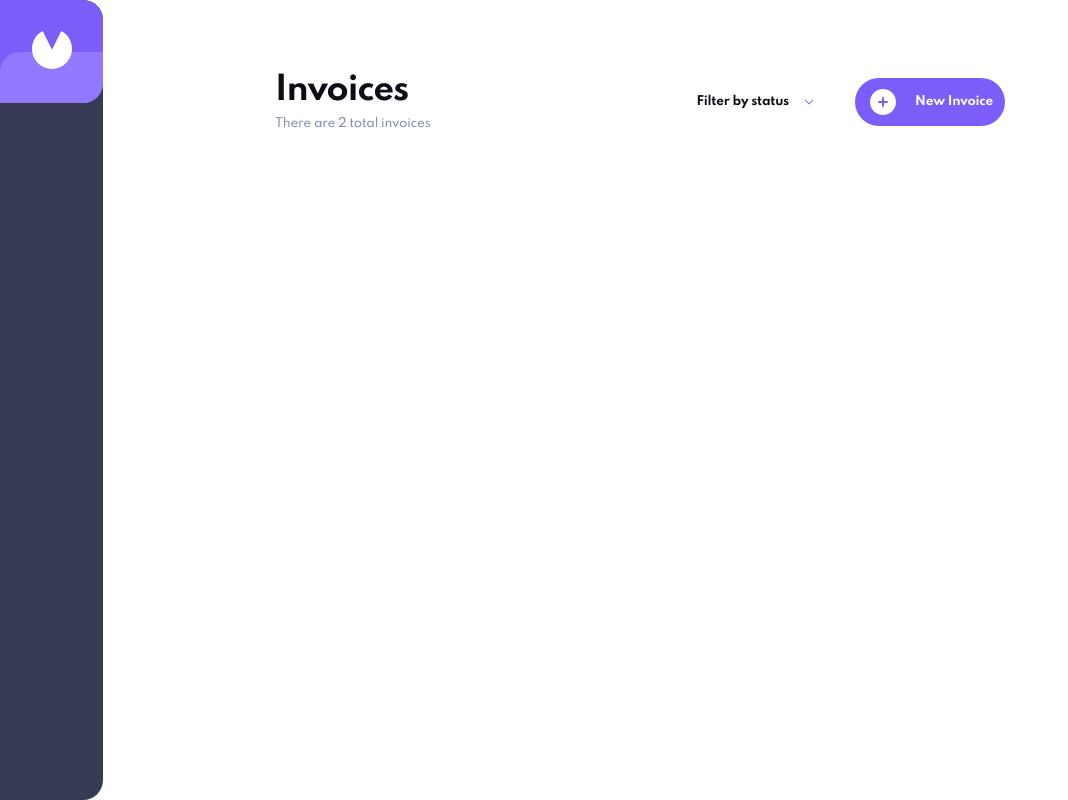
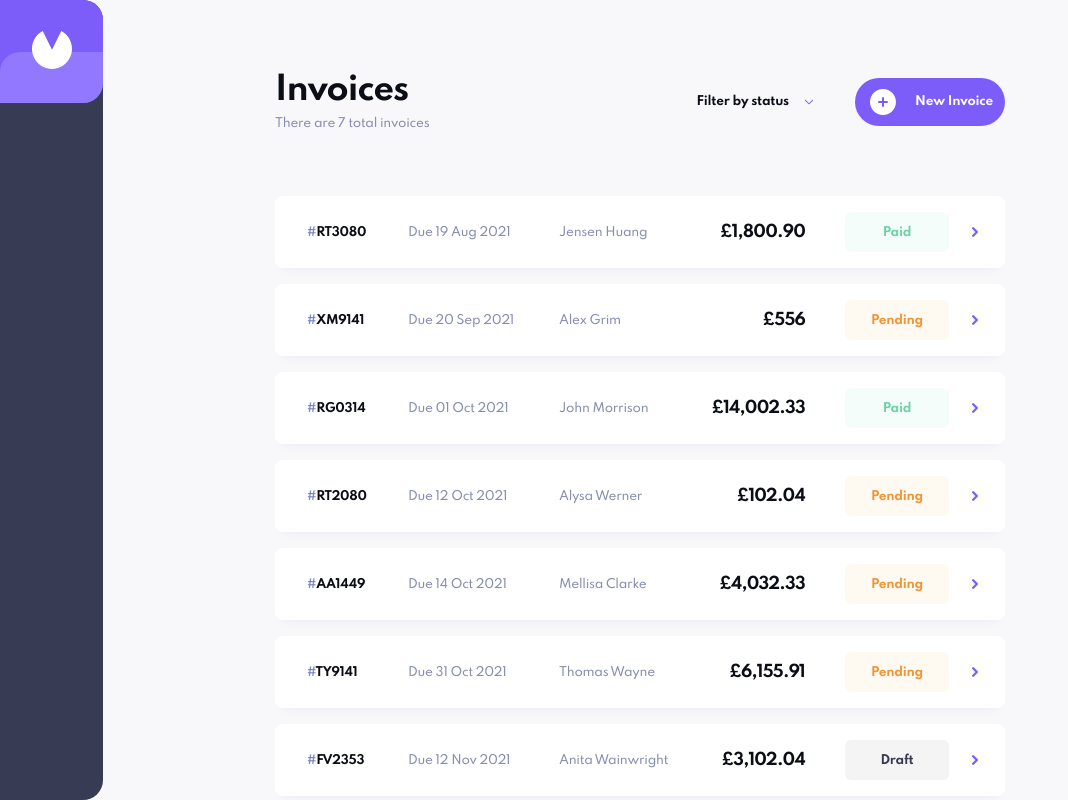
Before and after one commit to sohhamm/invoice-app, a React (Vite) app in the folder client/: page / in a window 1280 px wide. Shown: the whole page, without its empty margins (0-1068 px from the left). Built offline with nearby package versions, Linux system fonts and the light colour scheme.

Commit message:
feat(client): invoice component

```diff
--- a/client/package.json
+++ b/client/package.json
@@ -15,6 +15,7 @@
     "@radix-ui/react-dropdown-menu": "^2.0.2",
     "@tanstack/react-query": "^4.24.9",
     "clsx": "^1.2.1",
+    "date-fns": "^2.29.3",
     "react": "^18.2.0",
     "react-dom": "^18.2.0",
     "react-error-boundary": "^3.1.4",
--- /dev/null
+++ b/client/src/components/invoice/Invoice.tsx
@@ -0,0 +1,47 @@
+import * as React from 'react'
+import clsx from 'clsx'
+import classes from './invoice.module.css'
+import {format} from 'date-fns'
+import {HiChevronRight} from 'react-icons/hi2'
+import {currencyFormatter} from '@/utils'
+import type {IInvoice} from '@/types'
+
+interface InvoiceProps {
+  invoice: IInvoice
+}
+
+export default function Invoice({invoice}: InvoiceProps) {
+  return (
+    <div className={classes.box}>
+      <div className={classes.leftBox}>
+        <div className={classes.id}>
+          <span>#</span>
+          {invoice.id}
+        </div>
+
+        <div className={classes.due}>Due {format(new Date(invoice.paymentDue), 'dd MMM yyyy')}</div>
+
+        <div className={classes.client}>{invoice.clientName}</div>
+      </div>
+
+      <div className={classes.rightBox}>
+        <div className={classes.price}>{currencyFormatter({amount: invoice.total})}</div>
+
+        <div className={classes.flexer}>
+          <div
+            className={clsx(
+              classes.tag,
+              invoice.status === 'draft' && classes.tagDraft,
+              invoice.status === 'pending' && classes.tagPending,
+              invoice.status === 'paid' && classes.tagPaid,
+            )}
+          >
+            {invoice.status}
+          </div>
+
+          <HiChevronRight color='#7C5DFA' size={12} strokeWidth={3} />
+        </div>
+      </div>
+    </div>
+  )
+}
--- /dev/null
+++ b/client/src/components/invoice/index.ts
@@ -0,0 +1 @@
+export {default} from './Invoice'
--- /dev/null
+++ b/client/src/components/invoice/invoice.module.css
@@ -0,0 +1,96 @@
+.box {
+  display: flex;
+  align-items: center;
+  justify-content: space-between;
+  height: 72px;
+  padding-left: 32px;
+  padding-right: 24px;
+
+  font-size: 12px;
+  line-height: 15px;
+  letter-spacing: -0.25px;
+  font-weight: 700;
+
+  background-color: var(--inv-bg);
+
+  box-shadow: 0px 10px 10px -10px rgba(72, 84, 159, 0.100397);
+  border-radius: 8px;
+}
+
+.box:hover {
+  border: 1px solid #7c5dfa;
+  cursor: pointer;
+}
+
+.leftBox {
+  display: flex;
+  align-items: center;
+  column-gap: 41px;
+}
+
+.rightBox {
+  display: flex;
+  align-items: center;
+  column-gap: 40px;
+}
+
+.id {
+  color: #0c0e16;
+  min-width: 60px;
+}
+
+.id > span {
+  color: #7e88c3;
+}
+
+.due,
+.client {
+  color: #888eb0;
+  font-weight: 500;
+  min-width: 110px;
+}
+
+.price {
+  font-size: 16px;
+  line-height: 24px;
+  letter-spacing: -0.8px;
+  color: #0c0e16;
+}
+
+.tag {
+  width: 104px;
+  height: 40px;
+  mix-blend-mode: normal;
+  /* opacity: 0.06; */
+  display: flex;
+  align-items: center;
+  justify-content: center;
+
+  border-radius: 6px;
+  font-weight: 700;
+  font-size: 12px;
+  line-height: 15px;
+  letter-spacing: -0.25px;
+  text-transform: capitalize;
+}
+
+.tagDraft {
+  background: #f4f4f5;
+  color: #383b51;
+}
+
+.tagPending {
+  background: #fef9f1;
+  color: #f09536;
+}
+
+.tagPaid {
+  background: #f5fdfa;
+  color: #6bd3a3;
+}
+
+.flexer {
+  display: flex;
+  align-items: center;
+  column-gap: 20px;
+}
--- a/client/src/components/layout/layout.module.css
+++ b/client/src/components/layout/layout.module.css
@@ -2,6 +2,7 @@
   min-height: 100vh;
   width: 100%;
   background-color: var(--bg);
+  background-color: #f8f8fb;
 }
 
 .box {
--- a/client/src/index.css
+++ b/client/src/index.css
@@ -7,6 +7,9 @@
   --btn-draft-bg: #373b53;
   --btn-draft-color: #888eb0;
   --btn-draft-bg-hover: #0c0e16;
+
+  /* invoice card variables */
+  --inv-bg: white;
 }
 
 [data-theme='dark'] {
@@ -16,6 +19,8 @@
   --btn-edit-bg-hover: hsl(0, 0%, 100%);
 
   --btn-draft-color: #dfe3fa;
+
+  --inv-bg: #1e2139;
 }
 
 /*
--- a/client/src/pages/invoices/Invoices.tsx
+++ b/client/src/pages/invoices/Invoices.tsx
@@ -2,7 +2,10 @@
 import Button from '@/components/ui/button'
 import InvoiceFilter from '@/components/invoice-filter'
 import classes from './invoices.module.css'
-import {Option} from '@/types'
+import type {IInvoice, Option} from '@/types'
+
+import invoices from '../../../data.json'
+import Invoice from '@/components/invoice/Invoice'
 
 export default function Invoices() {
   const [opts, setOpts] = React.useState<Option>({
@@ -16,13 +19,19 @@
       <div className={classes.header}>
         <div>
           <h1>Invoices</h1>
-          <p>{getFilteredText(d, opts)}</p>
+          <p>{getFilteredText(invoices, opts)}</p>
         </div>
 
         <div className={classes.ctaBox}>
           <InvoiceFilter opts={opts} setOpts={setOpts} />
           <Button hasAddIcon>New Invoice</Button>
         </div>
+      </div>
+
+      <div className={classes.body}>
+        {invoices.map((invoice: IInvoice) => (
+          <Invoice key={invoice.id} invoice={invoice} />
+        ))}
       </div>
     </div>
   )
@@ -47,73 +56,73 @@
     return `There are ${data.length} drafted & paid invoices`
 }
 
-const d = [
-  {
-    id: 'RT3080',
-    createdAt: '2021-08-18',
-    paymentDue: '2021-08-19',
-    description: 'Re-branding',
-    paymentTerms: 1,
-    clientName: 'Jensen Huang',
-    clientEmail: 'jensenh@mail.com',
-    status: 'paid',
-    senderAddress: {
-      street: '19 Union Terrace',
-      city: 'London',
-      postCode: 'E1 3EZ',
-      country: 'United Kingdom',
-    },
-    clientAddress: {
-      street: '106 Kendell Street',
-      city: 'Sharrington',
-      postCode: 'NR24 5WQ',
-      country: 'United Kingdom',
-    },
-    items: [
-      {
-        name: 'Brand Guidelines',
-        quantity: 1,
-        price: 1800.9,
-        total: 1800.9,
-      },
-    ],
-    total: 1800.9,
-  },
-  {
-    id: 'XM9141',
-    createdAt: '2021-08-21',
-    paymentDue: '2021-09-20',
-    description: 'Graphic Design',
-    paymentTerms: 30,
-    clientName: 'Alex Grim',
-    clientEmail: 'alexgrim@mail.com',
-    status: 'pending',
-    senderAddress: {
-      street: '19 Union Terrace',
-      city: 'London',
-      postCode: 'E1 3EZ',
-      country: 'United Kingdom',
-    },
-    clientAddress: {
-      street: '84 Church Way',
-      city: 'Bradford',
-      postCode: 'BD1 9PB',
-      country: 'United Kingdom',
-    },
-    items: [
-      {
-        name: 'Banner Design',
-        quantity: 1,
-        price: 156.0,
-        total: 156.0,
-      },
-      {
-        name: 'Email Design',
-        quantity: 2,
-        price: 200.0,
-        total: 400.0,
-      },
-    ],
-    total: 556.0,
-  },
-]
+// const d = [
+//   {
+//     id: 'RT3080',
+//     createdAt: '2021-08-18',
+//     paymentDue: '2021-08-19',
+//     description: 'Re-branding',
+//     paymentTerms: 1,
+//     clientName: 'Jensen Huang',
+//     clientEmail: 'jensenh@mail.com',
+//     status: 'paid',
+//     senderAddress: {
+//       street: '19 Union Terrace',
+//       city: 'London',
+//       postCode: 'E1 3EZ',
+//       country: 'United Kingdom',
+//     },
+//     clientAddress: {
+//       street: '106 Kendell Street',
+//       city: 'Sharrington',
+//       postCode: 'NR24 5WQ',
+//       country: 'United Kingdom',
+//     },
+//     items: [
+//       {
+//         name: 'Brand Guidelines',
+//         quantity: 1,
+//         price: 1800.9,
+//         total: 1800.9,
+//       },
+//     ],
+//     total: 1800.9,
+//   },
+//   {
+//     id: 'XM9141',
+//     createdAt: '2021-08-21',
+//     paymentDue: '2021-09-20',
+//     description: 'Graphic Design',
+//     paymentTerms: 30,
+//     clientName: 'Alex Grim',
+//     clientEmail: 'alexgrim@mail.com',
+//     status: 'pending',
+//     senderAddress: {
+//       street: '19 Union Terrace',
+//       city: 'London',
+//       postCode: 'E1 3EZ',
+//       country: 'United Kingdom',
+//     },
+//     clientAddress: {
+//       street: '84 Church Way',
+//       city: 'Bradford',
+//       postCode: 'BD1 9PB',
+//       country: 'United Kingdom',
+//     },
+//     items: [
+//       {
+//         name: 'Banner Design',
+//         quantity: 1,
+//         price: 156.0,
+//         total: 156.0,
+//       },
+//       {
+//         name: 'Email Design',
+//         quantity: 2,
+//         price: 200.0,
+//         total: 400.0,
+//       },
+//     ],
+//     total: 556.0,
+//   },
+// ]
--- a/client/src/pages/invoices/invoices.module.css
+++ b/client/src/pages/invoices/invoices.module.css
@@ -27,3 +27,12 @@
   display: flex;
   align-items: center;
 }
+
+.body {
+  margin-top: 65px;
+  width: 100%;
+  display: flex;
+  flex-direction: column;
+
+  row-gap: 16px;
+}
--- /dev/null
+++ b/client/src/utils/index.ts
@@ -0,0 +1,15 @@
+export const currencyFormatter = ({amount, currency = 'GBP'}: {amount: number; currency?: any}) =>
+  new Intl.NumberFormat(undefined, {
+    style: 'currency',
+    currency,
+    minimumFractionDigits: isFloat(amount) ? 2 : 0,
+    maximumFractionDigits: 2,
+  }).format(amount)
+
+const isFloat = (value: any) => {
+  if (typeof value === 'number' && !Number.isNaN(value) && !Number.isInteger(value)) {
+    return true
+  }
+
+  return false
+}
```
Also changed, not shown: client/src/types/index.ts (+29 -0 lines), 1 other file (tests, documents, lock files or other folders).
